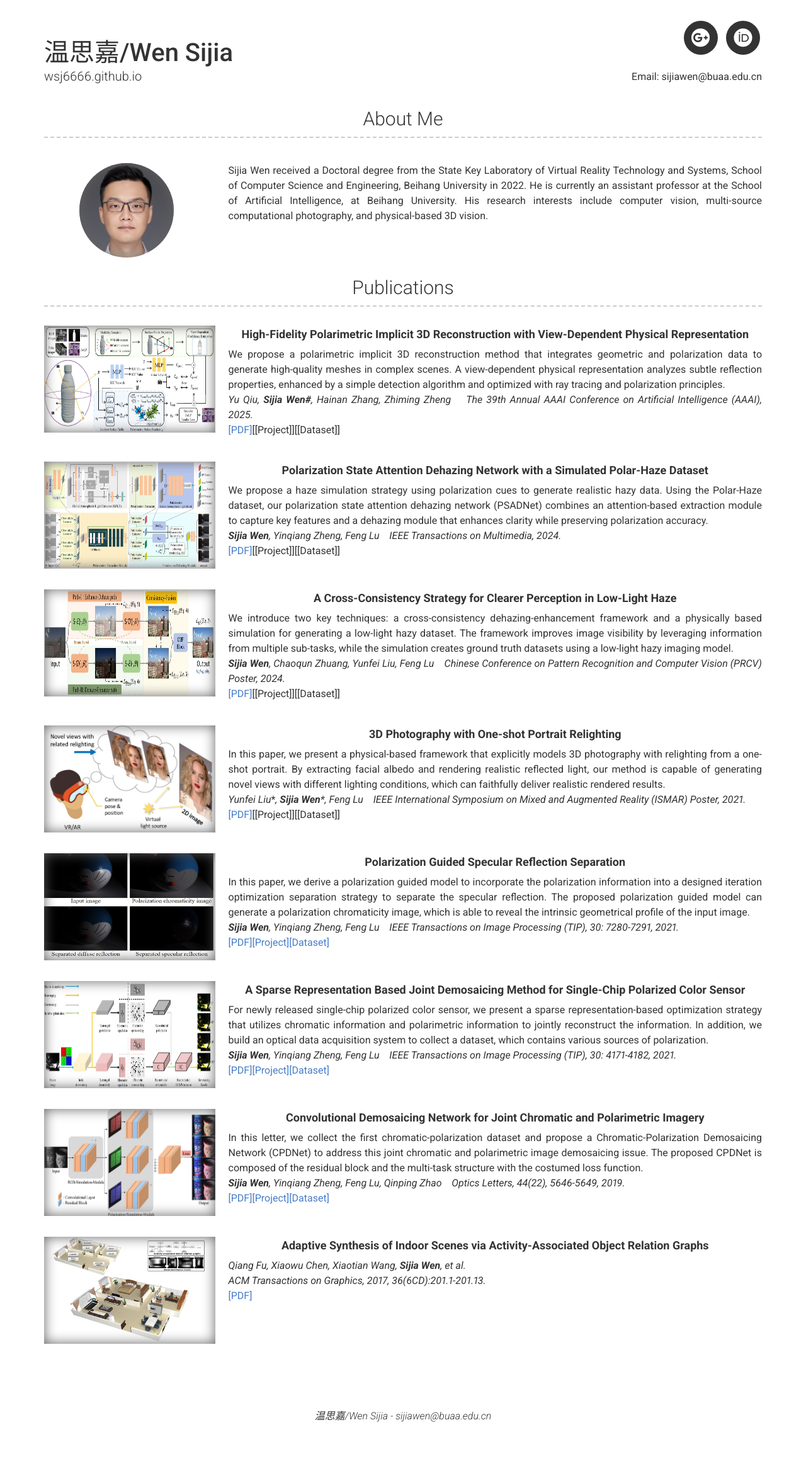
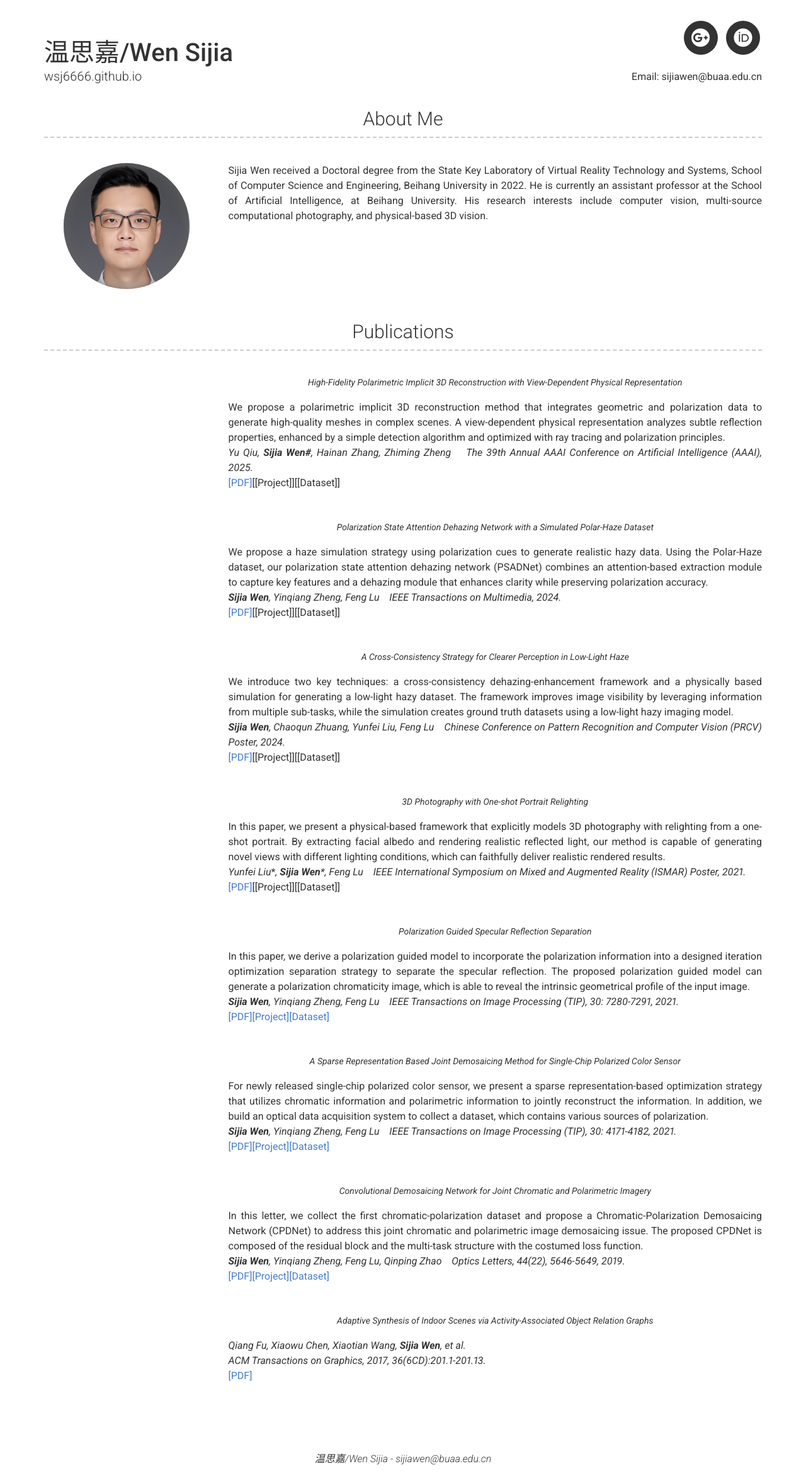
Before and after one commit to wsj6666/wsj6666.github.io, a Jekyll site: the page built from index.md, in a window 1280 px wide. Shown: the whole page at 63% size. Built offline with Jekyll 4.4.1, drawn with Linux system fonts in a browser that asks for light colours; nearby versions of some CDN libraries; before the commit the page ends 2268 px from its top, so only the background shows below that.

Commit message:
Update modern-resume-theme.scss

```diff
--- a/_sass/modern-resume-theme.scss
+++ b/_sass/modern-resume-theme.scss
@@ -13,7 +13,7 @@
   font-weight:500;
 }
 
-@media screen and (max-width: 768px) {
+@media screen and (max-width: 767px) {
   .header-container div{
     text-align: center;
   }
@@ -28,9 +28,10 @@
 }
 
 .profile-img {
-  width: 150px;
-  height: 150px;
+  width: 200px;
+  height: 200px;
   margin: 0 auto;
+  margin-bottom: 20px;
   display: block;
   border-radius: 100px;
   background-size: cover;
@@ -41,33 +42,15 @@
   box-shadow: inset 0 0 20px #636161;
 }
 
-.normal-img {
-  width: 272px;
-  height: 170px;
-  margin: 0 auto;
-  display: block;
-  background-size: 100% 100%;
-  background-position: center;
-  background-repeat: repeat, no-repeat;
-  -moz-box-shadow: inset 0 0 20px #636161;
-  -webkit-box-shadow: inset 0 0 20px #636161;
-  box-shadow: inset 0 0 20px #636161;
-}
-
-.into-text-1 {
-  margin-top: 30px;
-}
-
-@media only screen and (max-width : 992px) {
-  .into-text-1 {
-    margin-top: 20px;
-  }
-}
-
 .list-container {
   h3 {
     margin-bottom: 0;
   }
+}
+
+.border-weak  {
+  padding-bottom: 8px;
+  border-bottom: dashed 1px #CCCCCC;
 }
 
 .layout {
@@ -76,7 +59,11 @@
   flex-direction: row;
 
   .details {
+    display: flex;
+    flex-direction: column;
     text-align: left;
+    justify-content: center;
+    vertical-align: middle;
 
     p {
       margin-bottom: 3px;
@@ -89,7 +76,7 @@
       }
     }
 
-    @media screen and (max-width: 768px) {
+    @media screen and (max-width: 767px) {
       text-align: center!important;
 
       p {
@@ -137,8 +124,12 @@
 }
 
 .layout-left, .layout-right {
-  @media screen and (max-width: 768px) {
+  @media screen and (max-width: 767px) {
     flex-direction: column;
+  }
+
+  .details {
+    margin-bottom: 2rem;
   }
 }
 
@@ -173,7 +164,7 @@
 }
 
 .page-content {
-  padding: 0 20px
+  padding: 0;
 }
 
 .contact a {
@@ -190,11 +181,9 @@
 }
 
 p.quote {
-  font-size: 1.8rem;
-  font-weight: bolder;
-  padding-top: 0rem ;
-  padding-left: 1rem ;
-  padding-right: 1rem ;
+  font-size: 1.4rem;
+  font-style: italic;
+  padding: 1rem 2.5rem;
   text-align: center;
 
   @media print {
```
